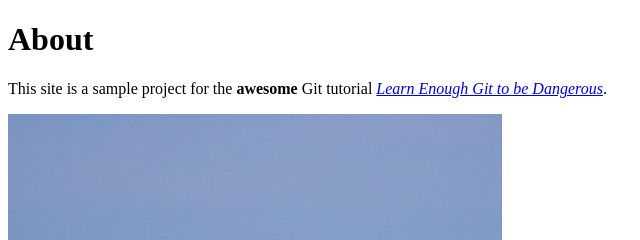
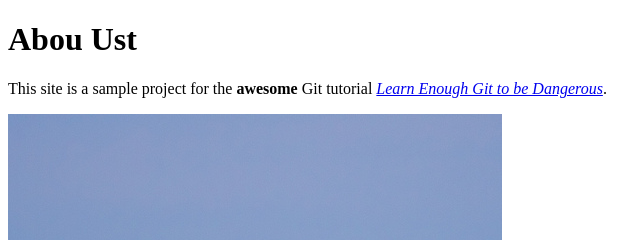
Before and after one commit to zhongxuank/website, a plain HTML site: page about.html in a window 1280 px wide. Shown: the top 240 px of the page, 0-640 px from the left. Drawn offline with Linux system fonts and the light colour scheme.

Commit message:
Changed About Page heading

```diff
--- a/about.html
+++ b/about.html
@@ -5,7 +5,7 @@
 		<title>About Us</title>
 	</head>
 	<body>
-		<h1>About</h1>
+		<h1>Abou Ust</h1>
 		<p>
 			This site is a sample project for the <strong>awesome</strong> Git
 			tutorial <a href="http://learnenough.com/git-tutorial"><em>Learn Enough Git to be Dangerous</em></a>.
```
